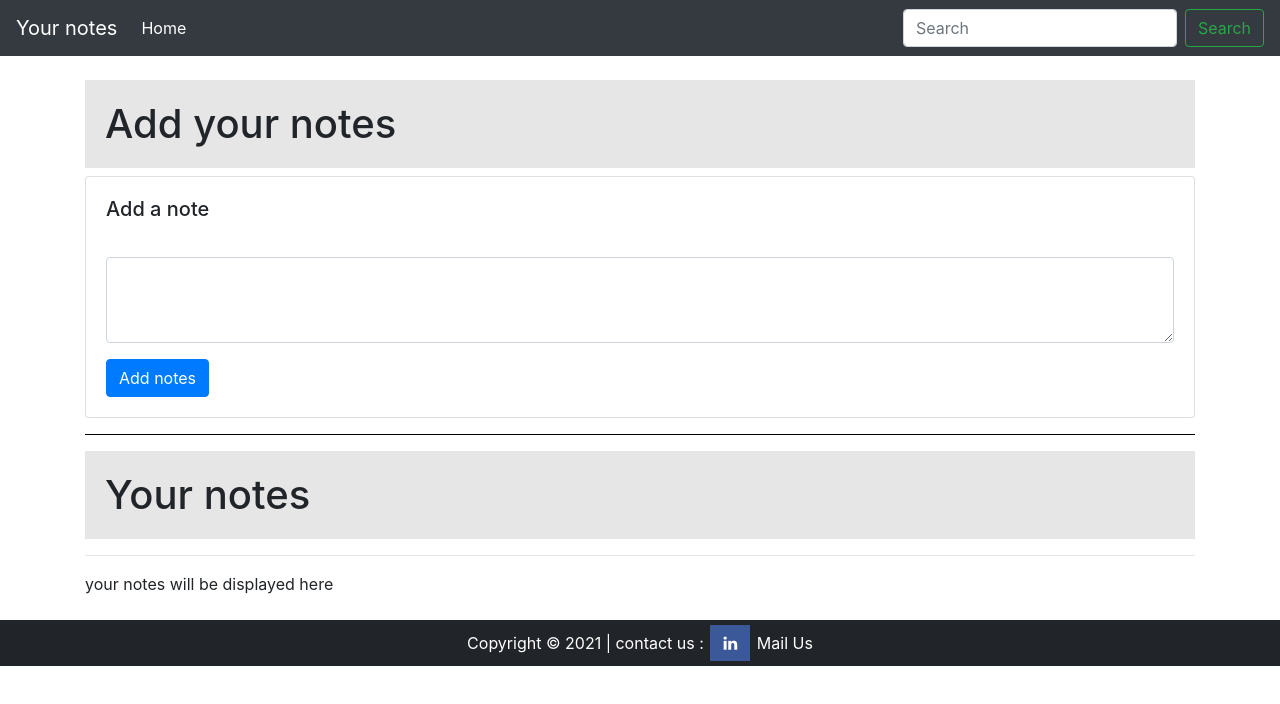
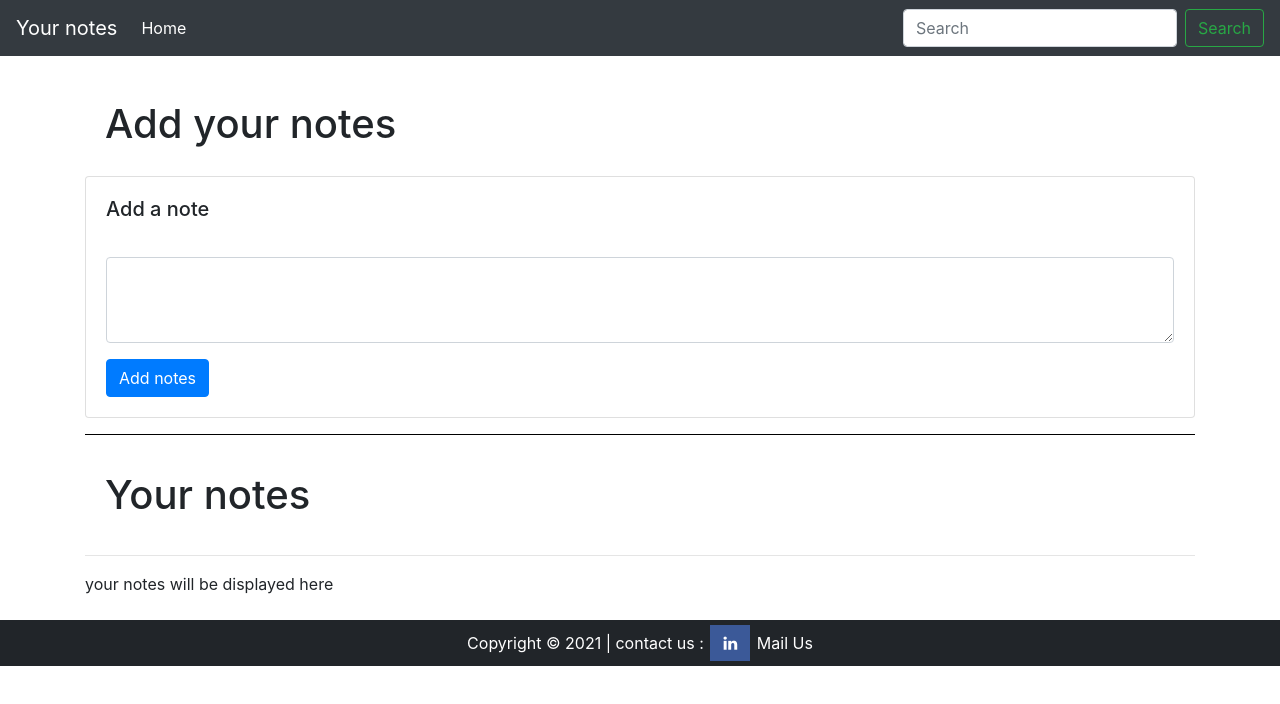
Before and after one commit to Ayan-16/project-webdev, a plain HTML site: page index.html in a window 1280 px wide. Drawn offline with nearby package versions, Linux system fonts and the light colour scheme.

Commit message:
Update notestyle.css

```diff
--- a/notestyle.css
+++ b/notestyle.css
@@ -29,7 +29,6 @@ border-top:1px solid black;
 border-top: 1px solid black;
 }
 #header1{
-	background-color:rgb(230, 230, 231);
 	padding:20px;
 }
 .mail-icon{color:white;}
```
